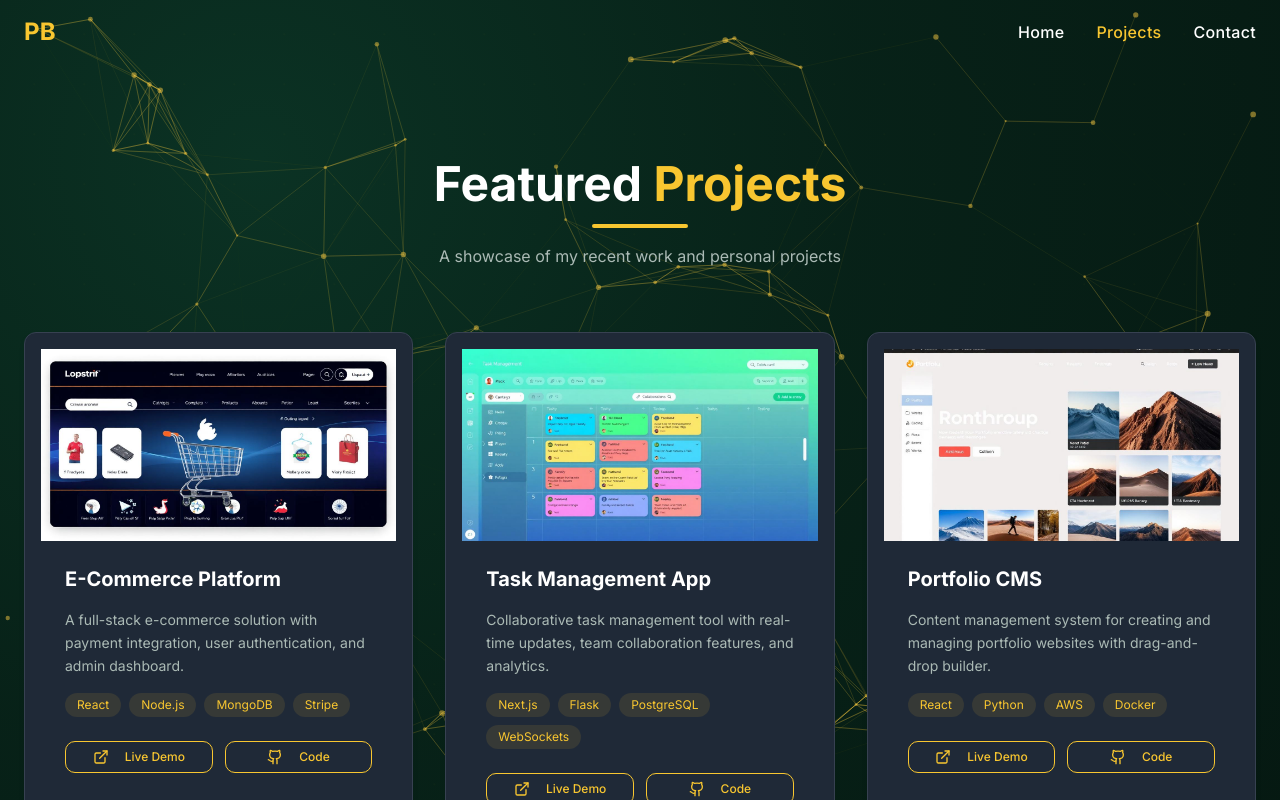
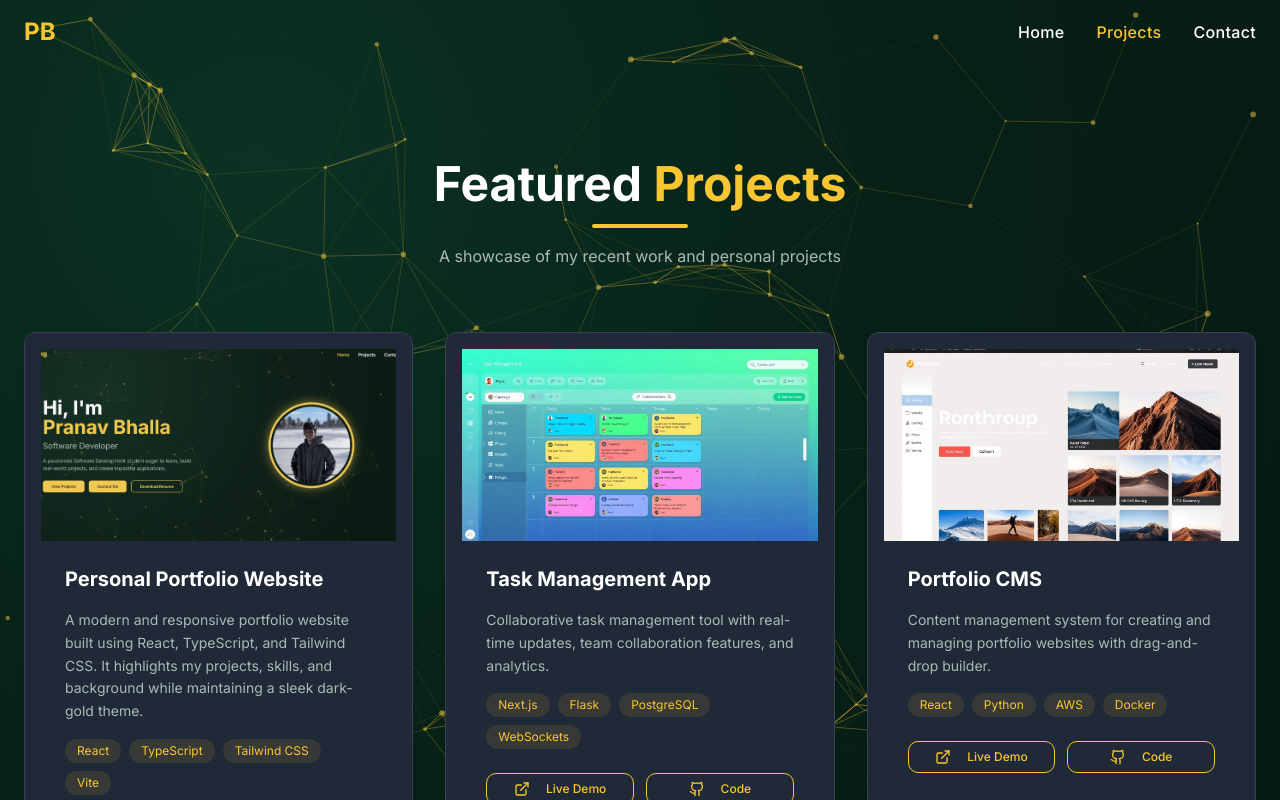
Before and after one commit to pranavbhalla22/portfolio-frontend, a React (Vite) app: page /projects in a window 1280 px wide. Shown: the top 800 px of the page. Built offline with nearby package versions, Linux system fonts and the light colour scheme; the HTML template or start-up script is replaced by a standard one.

Commit message:
Updated my first project

```diff
--- a/src/components/Projects.tsx
+++ b/src/components/Projects.tsx
@@ -1,23 +1,25 @@
 import { Card } from "@/components/ui/card";
 import { Button } from "@/components/ui/button";
 import { ExternalLink, Github } from "lucide-react";
-import projectImage1 from "@/assets/project-1.jpg";
+import projectImage1 from "@/assets/portfolio.png";
 import projectImage2 from "@/assets/project-2.jpg";
 import projectImage3 from "@/assets/project-3.jpg";
 
 const Projects = () => {
   const projects = [
     {
-      title: "E-Commerce Platform",
-      description: "A full-stack e-commerce solution with payment integration, user authentication, and admin dashboard.",
+      title: "Personal Portfolio Website",
+      description:
+        "A modern and responsive portfolio website built using React, TypeScript, and Tailwind CSS. It highlights my projects, skills, and background while maintaining a sleek dark-gold theme.",
       image: projectImage1,
-      tags: ["React", "Node.js", "MongoDB", "Stripe"],
-      liveLink: "#",
-      githubLink: "#",
+      tags: ["React", "TypeScript", "Tailwind CSS", "Vite"],
+      liveLink: "https://pranavbhalla.vercel.app",
+      githubLink: "https://github.com/pranavbhalla22/portfolio-frontend",
     },
     {
       title: "Task Management App",
-      description: "Collaborative task management tool with real-time updates, team collaboration features, and analytics.",
+      description:
+        "Collaborative task management tool with real-time updates, team collaboration features, and analytics.",
       image: projectImage2,
       tags: ["Next.js", "Flask", "PostgreSQL", "WebSockets"],
       liveLink: "#",
@@ -25,7 +27,8 @@ const Projects = () => {
     },
     {
       title: "Portfolio CMS",
-      description: "Content management system for creating and managing portfolio websites with drag-and-drop builder.",
+      description:
+        "Content management system for creating and managing portfolio websites with drag-and-drop builder.",
       image: projectImage3,
       tags: ["React", "Python", "AWS", "Docker"],
       liveLink: "#",
@@ -85,7 +88,8 @@ const Projects = () => {
                   <Button
                     variant="outline"
                     size="sm"
-                    className="flex-1 border-accent text-accent hover:bg-accent hover:text-accent-foreground"
+                    className="flex-1 border-accent text-accent hover:bg-accent hover:text-accent-foreground transition-all duration-300"
+                    onClick={() => window.open(project.liveLink, "_blank")}
                   >
                     <ExternalLink className="w-4 h-4 mr-2" />
                     Live Demo
@@ -93,7 +97,8 @@ const Projects = () => {
                   <Button
                     variant="outline"
                     size="sm"
-                    className="flex-1 border-accent text-accent hover:bg-accent hover:text-accent-foreground"
+                    className="flex-1 border-accent text-accent hover:bg-accent hover:text-accent-foreground transition-all duration-300"
+                    onClick={() => window.open(project.githubLink, "_blank")}
                   >
                     <Github className="w-4 h-4 mr-2" />
                     Code
```
Also changed, not shown: src/assets/portfolio.png (added).
